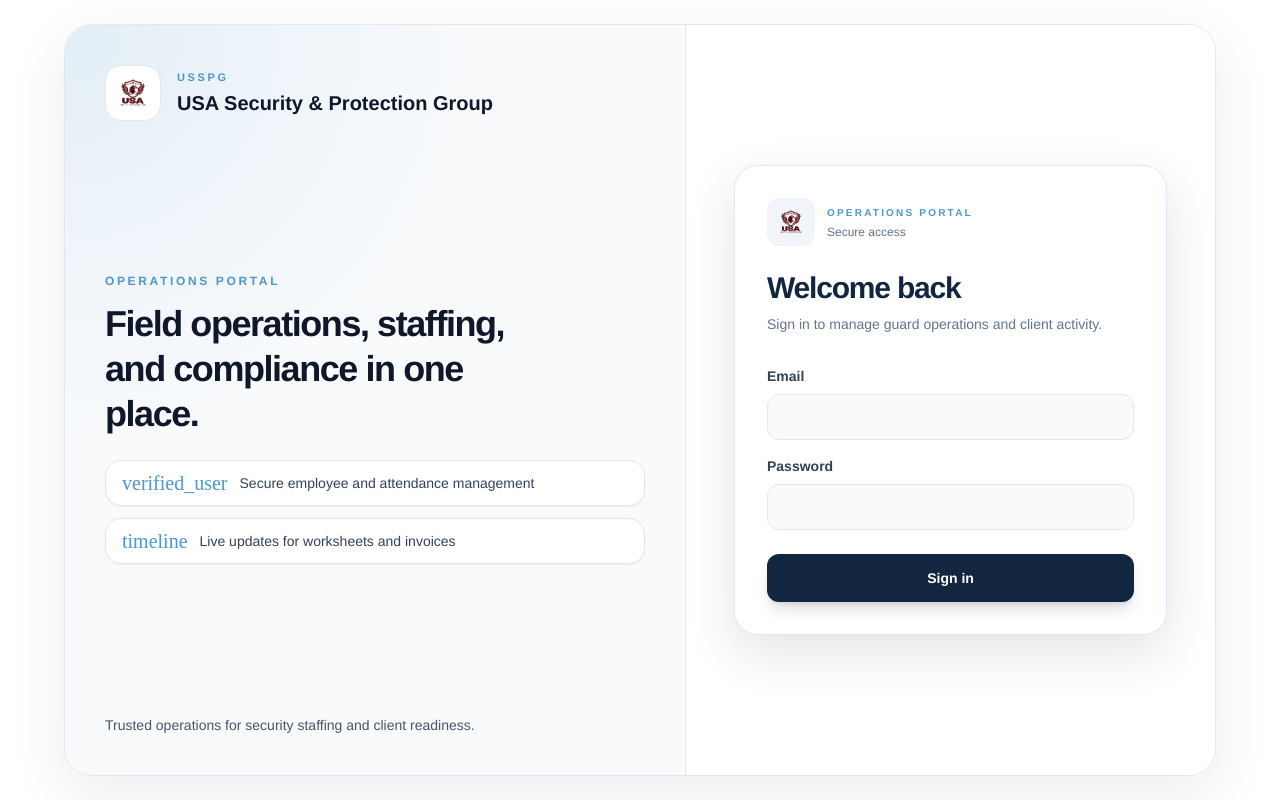
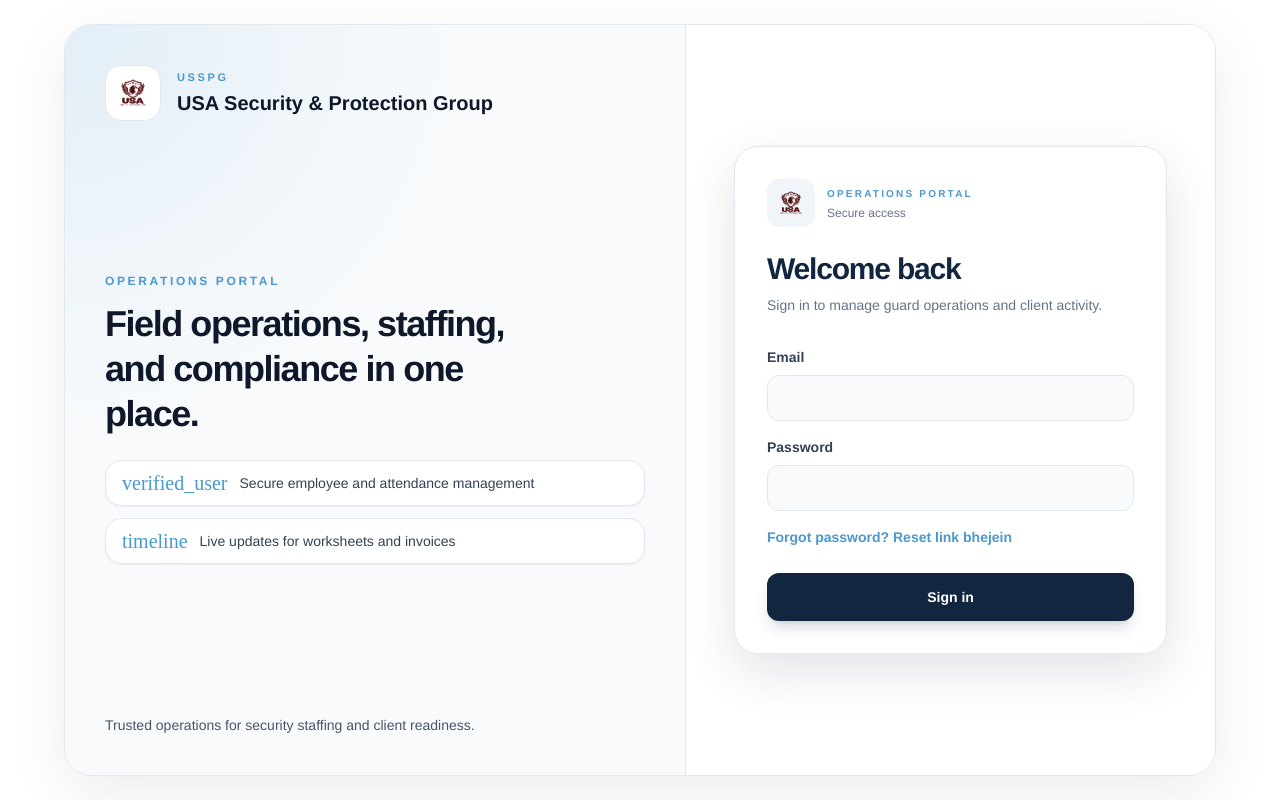
Before and after one commit to sjmirajjutt-cell/usasecuirtygruop, a Next.js app in the folder portal/: page /login in a window 1280 px wide. Built offline with nearby package versions, Linux system fonts and the light colour scheme; a web font is replaced by a local one.

Commit message:
Improve login password recovery

```diff
--- a/portal/components/login-form.tsx
+++ b/portal/components/login-form.tsx
@@ -7,14 +7,18 @@ export function LoginForm() {
   const [email, setEmail] = useState('')
   const [password, setPassword] = useState('')
   const [error, setError] = useState('')
+  const [notice, setNotice] = useState('')
   const [loading, setLoading] = useState(false)
+  const [sendingReset, setSendingReset] = useState(false)
 
   async function onSubmit(event: FormEvent<HTMLFormElement>) {
     event.preventDefault()
     setLoading(true)
     setError('')
+    setNotice('')
     const supabase = createClient()
-    const { data, error: signInError } = await supabase.auth.signInWithPassword({ email, password })
+    const normalizedEmail = email.trim().toLowerCase()
+    const { data, error: signInError } = await supabase.auth.signInWithPassword({ email: normalizedEmail, password })
     if (signInError) setError(signInError.message)
     else {
       const { data: profile } = await supabase.from('profiles').select('role, is_active').eq('id', data.user.id).single()
@@ -24,6 +28,24 @@ export function LoginForm() {
       } else window.location.assign(profile?.role === 'officer' ? '/employee' : '/dashboard')
     }
     setLoading(false)
+  }
+
+  async function sendResetLink() {
+    const normalizedEmail = email.trim().toLowerCase()
+    setError('')
+    setNotice('')
+    if (!normalizedEmail) {
+      setError('Pehle apna email enter karein.')
+      return
+    }
+
+    setSendingReset(true)
+    const { error: resetError } = await createClient().auth.resetPasswordForEmail(normalizedEmail, {
+      redirectTo: 'https://usasecuritygruop.vercel.app/reset-password'
+    })
+    setSendingReset(false)
+    if (resetError) setError(resetError.message)
+    else setNotice('Password reset link aapke email par bhej diya gaya hai.')
   }
 
   return (
@@ -64,6 +86,11 @@ export function LoginForm() {
       </div>
 
       {error && <p className="mt-5 rounded-xl border border-red-200 bg-red-50 p-3 text-sm text-red-700">{error}</p>}
+      {notice && <p className="mt-5 rounded-xl border border-emerald-200 bg-emerald-50 p-3 text-sm text-emerald-700">{notice}</p>}
+
+      <button type="button" onClick={() => void sendResetLink()} disabled={sendingReset} className="mt-4 text-left text-sm font-semibold text-[#4b98cf] disabled:opacity-60">
+        {sendingReset ? 'Reset link bhej rahe hain...' : 'Forgot password? Reset link bhejein'}
+      </button>
 
       <button
         disabled={loading}
```
